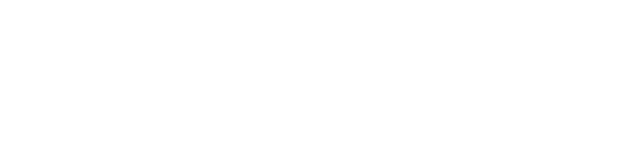
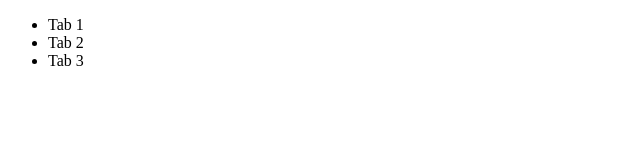
Before and after one commit to acciojob/react-composition-1-PankajKumar737, a React app: page / in a window 1280 px wide. Shown: the whole page, without its empty margins (0-640 px from the left). Built offline with nearby package versions, Linux system fonts and the light colour scheme.

Commit message:
commit 1

```diff
--- a/src/components/App.js
+++ b/src/components/App.js
@@ -1,11 +1,17 @@
 
 import React from "react";
 import './../styles/App.css';
+import Tab from "./Tab";
+
+const tabs = [{titles:"Tab 1", contents:"Tab 1"},
+              {titles:"Tab 2", contents:"Tab 2"},
+              {titles:"Tab 3", contents:"Tab 3"}];
 
 const App = () => {
+
   return (
     <div>
-        {/* Do not remove the main div */}
+        <Tab tabs={tabs}/>
     </div>
   )
 }
--- /dev/null
+++ b/src/components/Tab.js
@@ -0,0 +1,33 @@
+import React, { useState } from "react";
+
+const Tab= ({tabs}) => {
+    console.log(tabs)
+    const [tabClick, setTabClick] = useState("");
+
+    function handleClick(content){
+            setTabClick(content);
+    }
+
+    return(
+        <>
+            <div>
+              <ul>
+                {
+                    tabs.map((value)=> (
+
+                        <li onClick={() => handleClick(value.contents)}>{value.titles}</li>
+                    ))
+                }
+             </ul>
+
+            {
+                tabClick && <p>This is the content for {tabClick}</p>
+            }
+
+            </div>
+        </>
+
+
+    )
+}
+export default Tab;
```
Also changed, not shown: dist/index.html, dist/index_bundle.js, 1 other file.
